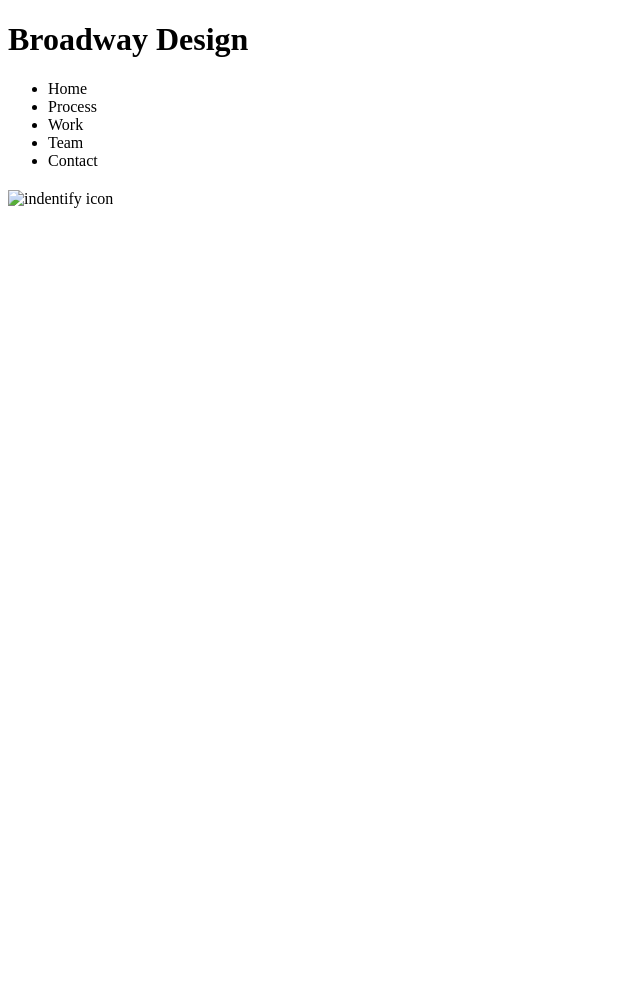
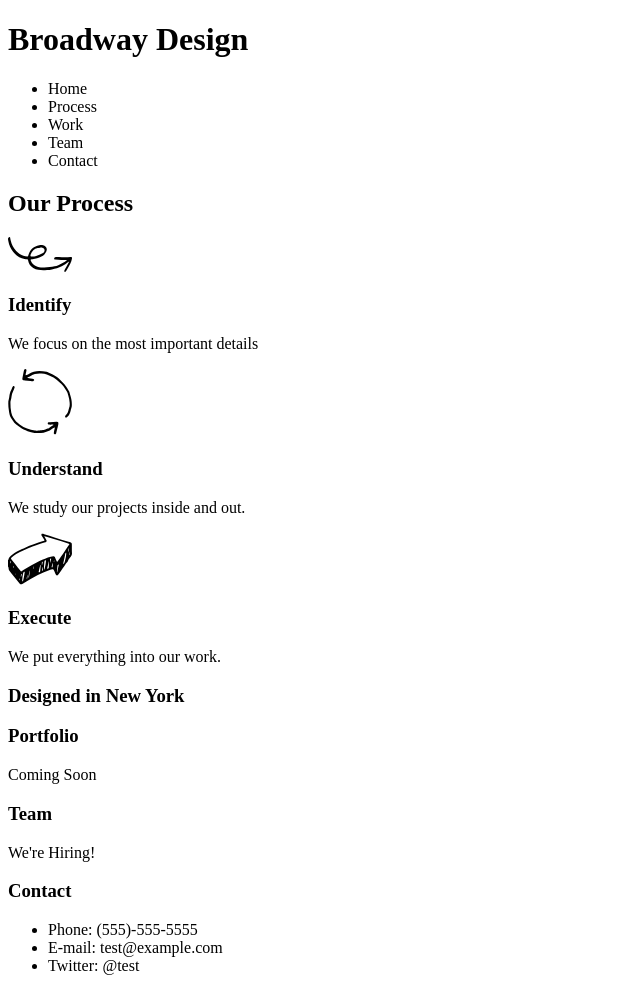
Before and after one commit to SavageKestrel/broadwaydesign, a plain HTML site: page index.html in a window 1280 px wide. Shown: the whole page, without its empty margins (0-640 px from the left). Before the commit the page ends 800 px from the top, so only its background shows below. Drawn offline with Linux system fonts and the light colour scheme.

Commit message:
HTML 95% finished

```diff
--- a/index.html
+++ b/index.html
@@ -18,8 +18,31 @@
         </ul>
       </div>
     </div>
-    <h2></h2>
-    <img src=".resources/images/identify.svg" alt="indentify icon">
+    <h2>Our Process</h2>
+    <img src="./resources/images/identify.svg" alt="indentify icon">
+    <h3>Identify</h3>
+    <p>We focus on the most important details</p>
+    <img src="./resources/images/understand.svg" alt="understand icon">
+    <h3>Understand</h3>
+    <p>We study our projects inside and out.</p>
+    <img src="./resources/images/execute.svg" alt="execute icon">
+    <h3>Execute</h3>
+    <p>We put everything into our work.</p>
+    <div>
+      <h3>Designed in New York</h3>
+    </div>
+    <h3>Portfolio</h3>
+    <p>Coming Soon</p>
+    <h3>Team</h3>
+    <p>We're Hiring!</p>
+    <h3>Contact</h3>
+    <ul>
+      <li>Phone: (555)-555-5555</li>
+      <li>E-mail: test@example.com</li>
+      <li>Twitter: @test</li>
+    </ul>
+    <div>
 
+    </div>
   </body>
 </html>
```
